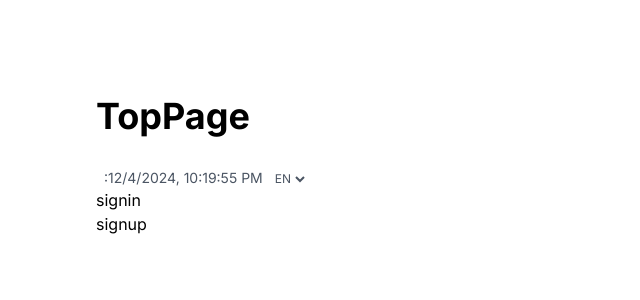
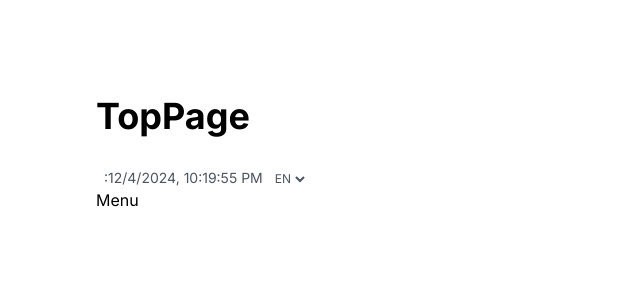
Before and after one commit to hashimoto-kento/c2c-nextjs, a Next.js app: page / in a window 1280 px wide. Shown: the top 300 px of the page, without its empty margins (0-640 px from the left). Built offline with nearby package versions, Linux system fonts and the light colour scheme.

Commit message:
dropdown menu add

```diff
--- a/package.json
+++ b/package.json
@@ -15,8 +15,10 @@
     "@prisma/client": "^5.22.0",
     "@radix-ui/react-checkbox": "^1.1.2",
     "@radix-ui/react-dialog": "^1.1.2",
+    "@radix-ui/react-dropdown-menu": "^2.1.2",
     "@radix-ui/react-slot": "^1.1.0",
     "@radix-ui/react-toast": "^1.2.2",
+    "@radix-ui/themes": "^3.1.6",
     "@types/date-fns": "^2.6.3",
     "@vercel/blob": "^0.26.0",
     "bcrypt": "^5.1.1",
--- a/src/app/page.tsx
+++ b/src/app/page.tsx
@@ -1,8 +1,9 @@
 "use client";
 
+import * as DropdownMenu from '@radix-ui/react-dropdown-menu';
 import { Clock } from "@/app/components/Clock";
 import Link from "next/link";
-import { Toaster } from "./components/ui/toaster";
+import { Toaster } from "@/app/components/ui/toaster";
 
 export default function Home() {
   return (
@@ -10,6 +11,11 @@ export default function Home() {
       <main className="flext min-h-screen flex-col items-center justify-center p-24">
         <h1 className="text-4xl font-bold mb-8">TopPage</h1>
         <Clock />
+        <DropdownMenu.Root>
+          <DropdownMenu.Trigger asChild>
+            <button>Menu</button>
+          </DropdownMenu.Trigger>
+          <DropdownMenu.Content>
         {/* <Link href="/ssg">
           <p>ssg</p>
         </Link>
@@ -19,13 +25,19 @@ export default function Home() {
         <Link href="/dashboard/todo">
           <p>Todo</p>
         </Link> */}
+        <DropdownMenu.Item>
         <Link href="/auth/signin">
           <p>signin</p>
         </Link>
+        </DropdownMenu.Item>
+        <DropdownMenu.Item>
         <Link href="/auth/signup">
           <p>signup</p>
         </Link>
+        </DropdownMenu.Item>
         <Toaster />
+        </DropdownMenu.Content>
+        </DropdownMenu.Root>
       </main>
     </div>
   );
```
Also changed, not shown: 1 other file (tests, documents, lock files or other folders).
